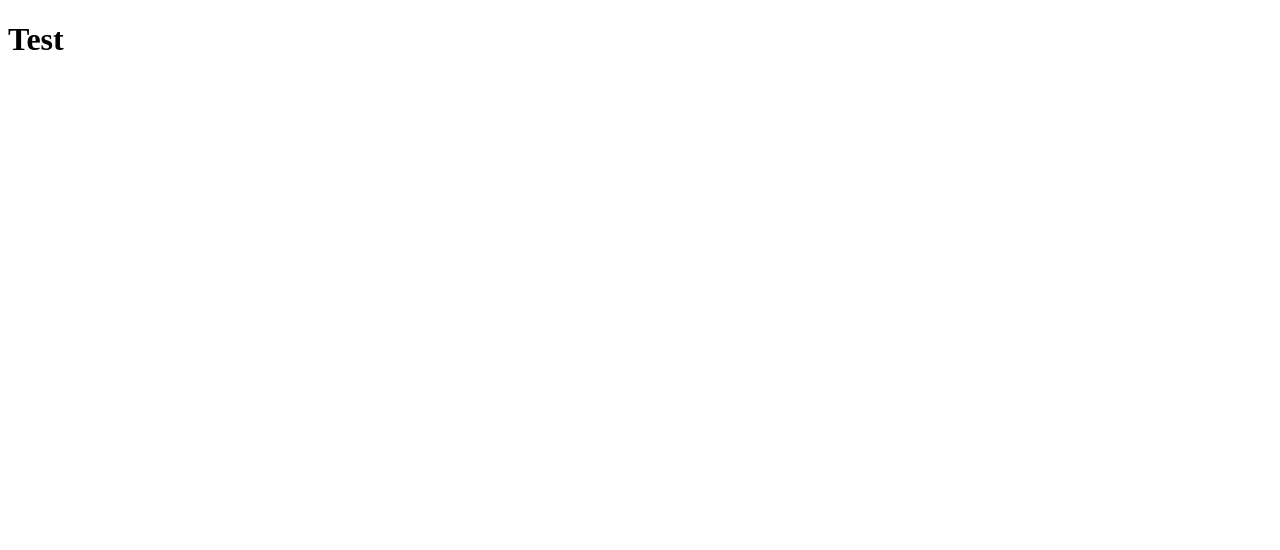
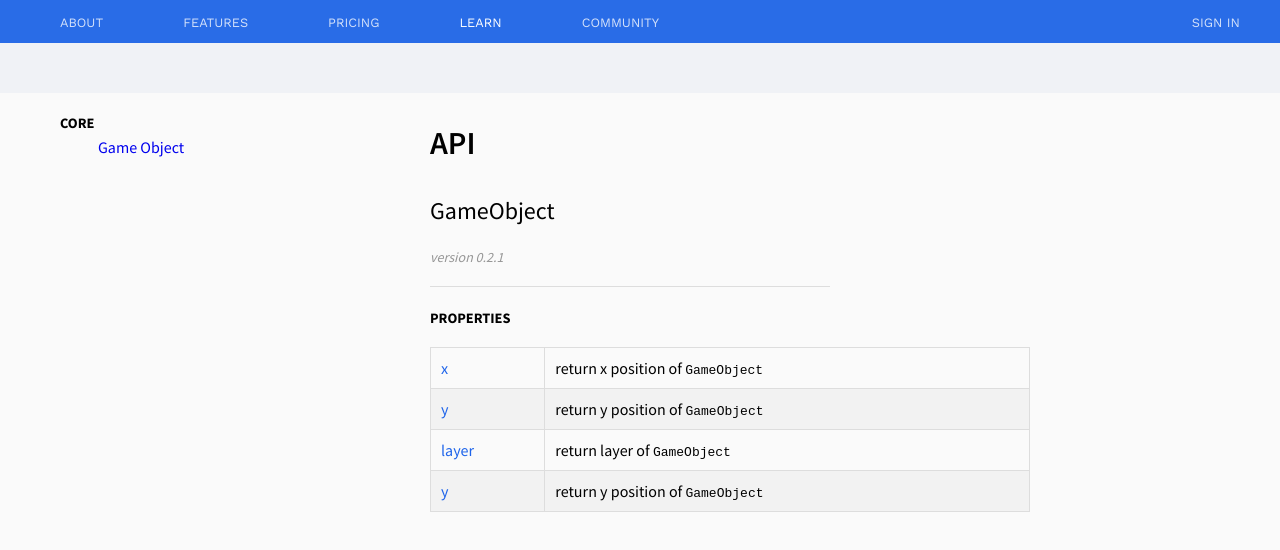
Before and after one commit to Sharkou/sharkou, a plain HTML site: page index.html in a window 1280 px wide. Drawn offline with nearby package versions, Linux system fonts and the light colour scheme.

Commit message:
Init documentation

```diff
--- a/index.html
+++ b/index.html
@@ -3,11 +3,79 @@
 
 <head>
     <meta charset="utf-8">
+    <link href="https://fonts.googleapis.com/css?family=Source+Sans+Pro:300,400,600,700" rel="stylesheet">
+    <link href="https://fonts.googleapis.com/css?family=Work+Sans:400,600" rel="stylesheet">
+    <link rel="stylesheet" type="text/css" href="main.css">
     <title>Documentation</title>
+
 </head>
 
 <body>
-    <h1>Test</h1>
+
+    <header>
+        <nav id="menu">
+            <ul>
+                <!--<li id="title"><a href="#">2D Engine</a></li>-->
+                <li><a href="#" class="focus">About</a></li>
+                <li><a href="#">Features</a></li>
+                <li><a href="#">Pricing</a></li>
+                <li><a href="#" class="active">Learn</a></li>
+                <li><a href="#">Community</a></li>
+                <li id="login"><a href="#"><i class="fa fa-user"></i>&nbsp;&nbsp;Sign in</a></li>
+                <!--<li id="language"><a href="#"><i class="fa fa-globe"></i>&nbsp;&nbsp;Language</a></li>-->
+            </ul>
+        </nav>
+    </header>
+
+    <div class="search"></div>
+
+    <aside>
+        <ul id="menu-root">
+            <a href="#core">
+                <li class="menu-title">
+                    Core
+                </li>
+            </a>
+            <ul>
+                <a href="#game-object">
+                <li class="anchor">
+                    Game Object
+                </li>
+            </a>
+            </ul>
+        </ul>
+    </aside>
+
+    <section id="doc">
+        <h1>API</h1>
+
+        <!-- GameObject -->
+        <h2>GameObject</h2>
+        <span class="version">version 0.2.1</span>
+        <hr />
+
+        <span class="menu-title">Properties</span>
+        <br />
+        <br />
+        <table>
+            <tr>
+                <td class="method">x</td>
+                <td>return x position of <code>GameObject</code></td>
+            </tr>
+            <tr>
+                <td class="method">y</td>
+                <td>return y position of <code>GameObject</code></td>
+            </tr>
+            <tr>
+                <td class="method">layer</td>
+                <td>return layer of <code>GameObject</code></td>
+            </tr>
+            <tr>
+                <td class="method">y</td>
+                <td>return y position of <code>GameObject</code></td>
+            </tr>
+        </table>
+    </section>
 
 </body>
 
--- /dev/null
+++ b/main.css
@@ -0,0 +1,167 @@
+body {
+    margin: 0;
+    padding: 0;
+    width: 100%;
+    height: 100%;
+    font-family: 'Source Sans Pro', sans-serif;
+    background-color: #fafafa;
+}
+
+aside {
+    width: 400px;
+    position: fixed;
+    height: 100%;
+    float: left;
+    padding-left: 40px;
+    box-sizing: border-box;
+    color: #1e64ea;
+}
+
+#doc {
+    margin-left: 400px;
+    padding-left: 30px;
+    padding-top: 30px;
+    width: 600px;
+}
+
+h1 {
+    font-weight: 600;
+    text-transform: uppercase;
+}
+
+h2, h3 {
+    font-weight: 500;
+}
+
+h1 {
+    font-size: 2em;
+    margin: 0 0 1em;
+}
+
+ul {
+    list-style-type: none;
+    padding-left: 20px;
+    padding-top: 5px;
+}
+
+.anchor {
+    padding-left: 15px;
+    width: 200px;
+    border-left: 3px solid transparent;
+}
+
+.anchor:hover {
+    background-color: #f5f5f5;
+    border-left: 3px solid #1e64ea;
+}
+
+.menu-title {
+    font-weight: 700;
+    color: black;
+    text-transform: uppercase;
+    font-size: 0.9em;
+}
+
+a {
+    text-decoration: none;
+}
+
+.search {
+    width: 100%;
+    height: 50px;
+    background-color: #f0f2f6;
+}
+hr {
+    width: 400px;
+    height: 1px;
+    border: none;
+    background-color: #dddddd;
+    margin: 20px 0;
+}
+
+.version {
+    color: rgba(0, 0, 0, 0.4);
+    font-weight: 400;
+    font-size: 0.875em;
+    font-style: italic;
+}
+
+.method {
+    color: #1e64ea;
+}
+
+header {
+    background-color: #296ce7;
+    width: 100%;
+    height: 43px;
+}
+
+table {
+    border-collapse: collapse;
+    width: 100%;
+}
+
+table, th, td {
+    border: 1px solid #DDD;
+}
+
+th {
+    padding: 10px;
+}
+
+td {
+    padding: 10px;
+}
+
+tr:nth-child(even) {
+    background-color: #f2f2f2;
+}
+
+tr:hover {
+    background-color: rgba(30, 100, 234, 0.1);
+    cursor: pointer;
+}
+
+#menu {
+    height: 43px;
+    line-height: 43px;
+    font-family: 'Work Sans', sans-serif;
+}
+
+#menu ul {
+    display: flex;
+    justify-content: left;
+    align-items: center;
+    margin: 0;
+    padding: 0;
+    margin-left: 20px;
+}
+
+#menu ul li a {
+    color: rgba(255, 255, 255, 0.8);
+    text-transform: uppercase;
+    display: inline-block;
+    font-size: 0.8em;
+    margin-right: 40px;
+    margin-left: 40px;
+    transition: 300ms;
+}
+
+#menu ul li a:hover {
+    color: white;
+}
+
+#title {
+    font-size: 1.5em;
+    margin-right: 40px;
+    margin-left: 40px;
+}
+
+#login {
+    position: absolute;
+    right: 0px;
+}
+
+.active {
+    color: white !important;
+}
```
